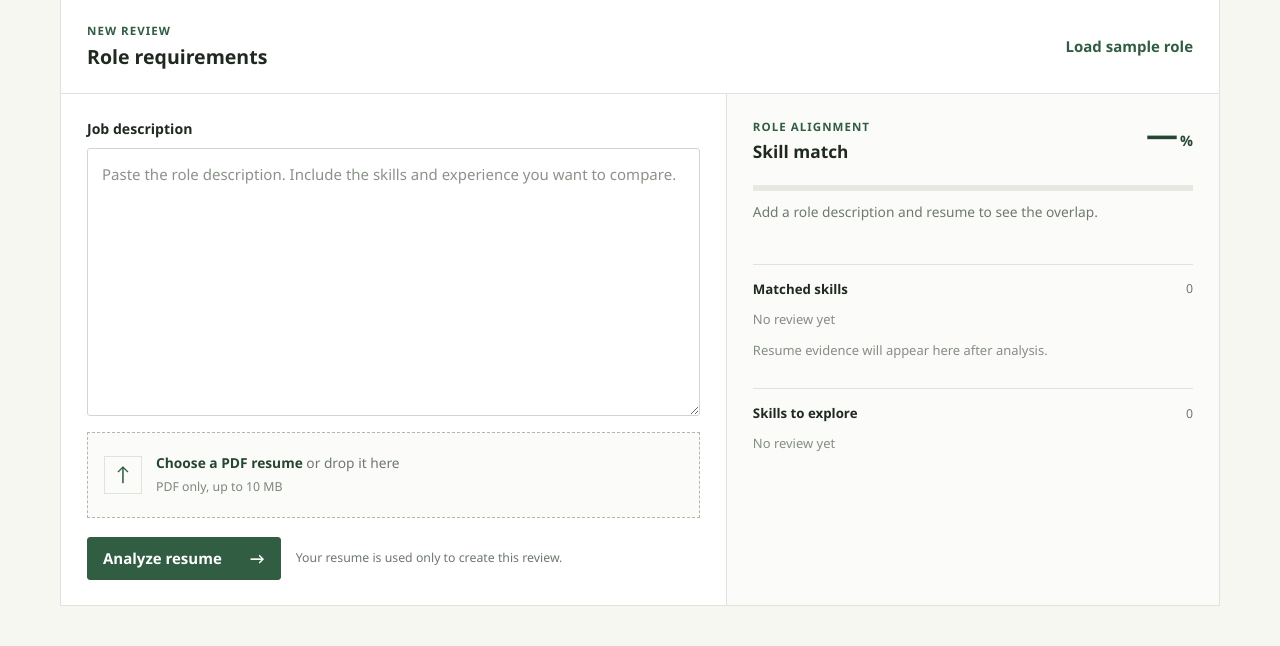
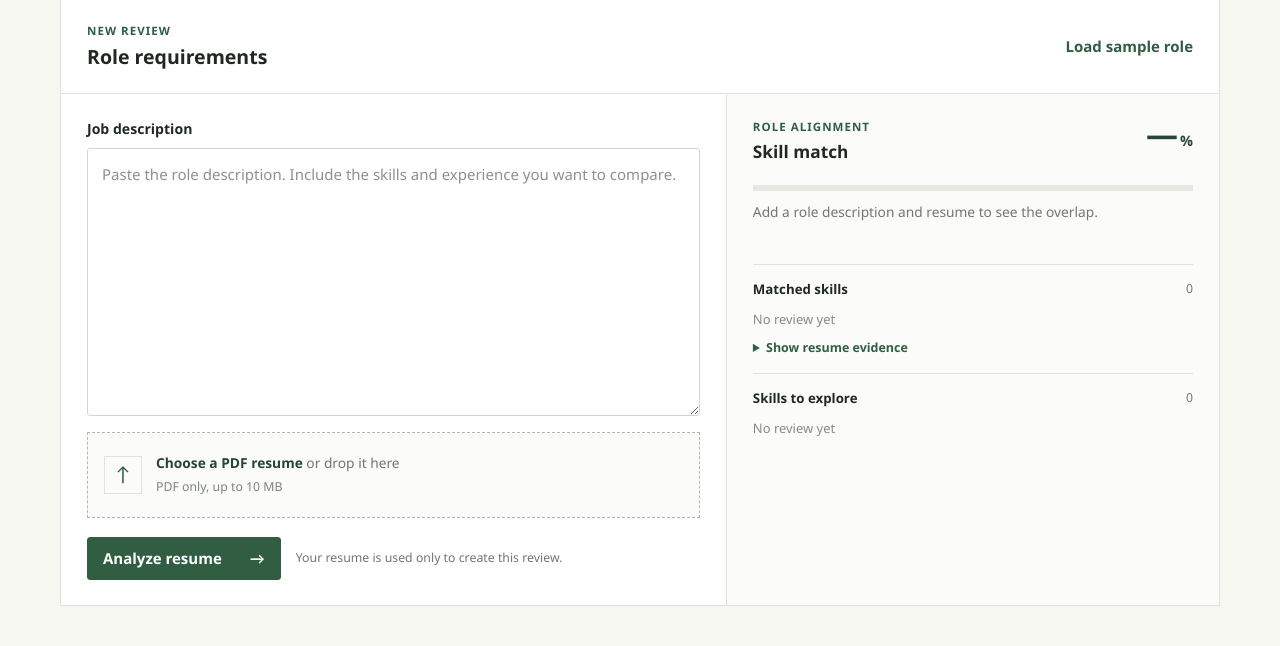
Before and after one commit to DhivyaE23/Resume-Extractor, a FastAPI app: page / in a window 1280 px wide. Shown: the part 355-1001 px from the top of the page. Run offline with FastAPI, Linux system fonts and the light colour scheme.

Commit message:
Keep match evidence compact in light UI

```diff
--- a/static/styles.css
+++ b/static/styles.css
@@ -91,8 +91,10 @@ textarea:focus, input:focus-visible, button:focus-visible, a:focus-visible, .upl
 .skill-tag { padding: 4px 8px; border: 1px solid #d8e5d5; background: var(--green-pale); color: #315d43; font-size: .78rem; }
 .missing-group .skill-tag { border-color: #ead9ce; background: #f8f0ea; color: #8a512f; }
 .empty-note { color: #858d83; font-size: .81rem; }
-.evidence-list { display: grid; gap: 9px; margin-top: 12px; }
-.evidence-item { padding: 9px 10px; border-left: 2px solid #a9c4a6; background: #f4f7f1; }
+.evidence-disclosure { margin-top: 10px; color: var(--muted); font-size: .78rem; }
+.evidence-disclosure summary { width: fit-content; color: var(--green); cursor: pointer; font-weight: 650; }
+.evidence-list { display: grid; gap: 9px; margin-top: 10px; }
+.evidence-item { padding: 8px 10px; border-left: 2px solid #a9c4a6; background: #f4f7f1; }
 .evidence-item strong { display: block; margin-bottom: 3px; color: var(--green-dark); font-size: .76rem; }
 .evidence-item p { margin: 0; color: #586258; font-size: .78rem; line-height: 1.45; overflow-wrap: anywhere; }
 .candidate-section { margin-top: 40px; }
--- a/templates/index.html
+++ b/templates/index.html
@@ -74,9 +74,12 @@
               <div class="skill-group">
                 <h4>Matched skills <span id="matchedCount">0</span></h4>
                 <div id="matchedSkills" class="skill-list"><span class="empty-note">No review yet</span></div>
-                <div id="matchEvidence" class="evidence-list">
-                  <p class="empty-note">Resume evidence will appear here after analysis.</p>
-                </div>
+                <details class="evidence-disclosure">
+                  <summary>Show resume evidence</summary>
+                  <div id="matchEvidence" class="evidence-list">
+                    <p class="empty-note">Evidence will be available after analysis.</p>
+                  </div>
+                </details>
               </div>
               <div class="skill-group missing-group">
                 <h4>Skills to explore <span id="missingCount">0</span></h4>
```
